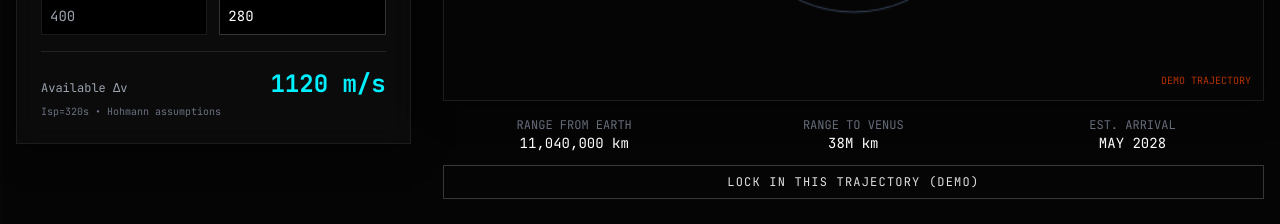
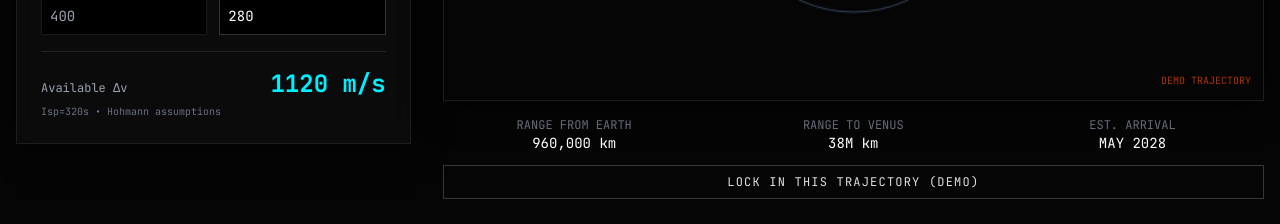
Before and after one commit to ehreng/Nephelis, a Next.js app in the folder site/: page / in a window 1280 px wide. Shown: the part 2740-2964 px from the top of the page. Built offline with nearby package versions, Linux system fonts and the light colour scheme.

Commit message:
Update Range from Earth in mission simulation to increase with progress % (now shows growing km from Earth as probe advances toward Venus instead of decreasing).

```diff
--- a/site/components/MissionPlanner.tsx
+++ b/site/components/MissionPlanner.tsx
@@ -17,7 +17,7 @@ export default function MissionPlanner() {
     : 1830;
 
   // Fake live telemetry based on controls. Launch target: Q4 2027
-  const earthDist = Math.max(0, Math.round(12000000 * (1 - progress / 100) + (offset * 12000)));
+  const earthDist = Math.max(0, Math.round(12000000 * (progress / 100) + (offset * 12000)));
   const venusDist = Math.round(41000000 * (1 - progress / 100) + Math.abs(offset) * 80000);
 
   // Estimated arrival: nominal launch Dec 15 2027 + offset days + 146 day cruise
```
